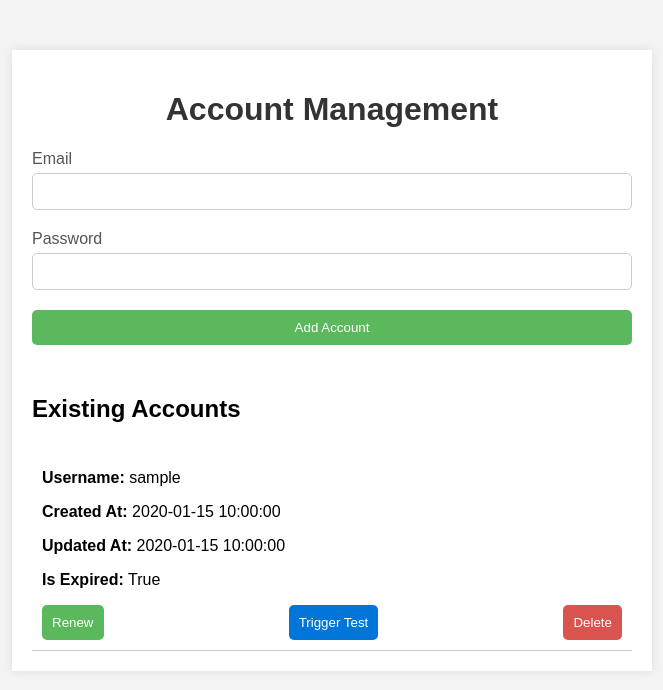
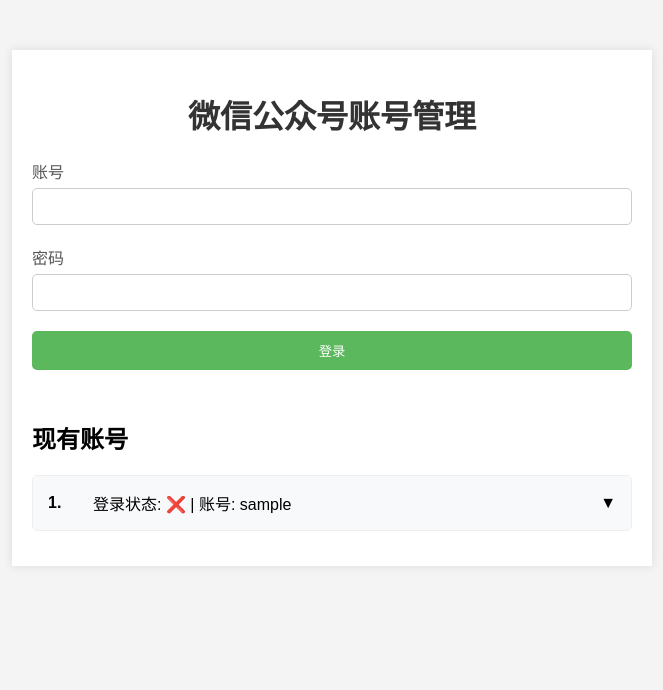
Before and after one commit to TrueRou/deepseek-wechat-automation, a FastAPI app: page / in a window 1280 px wide. Shown: the top 690 px of the page, without its empty margins (308-971 px from the left). Run offline with FastAPI, Linux system fonts and the light colour scheme; tables that the repository leaves empty hold one stand-in row (values such as "Sample post").

Commit message:
🎨 style(templates/index.html): Update HTML and styles for account management page with Chinese localization and UI enhancements

```diff
--- a/templates/index.html
+++ b/templates/index.html
@@ -1,9 +1,9 @@
 <!DOCTYPE html>
 <html lang="en">
 <head>
-    <meta charset="UTF-8" />
-    <meta name="viewport" content="width=device-width, initial-scale=1.0" />
-    <title>Account View and Create Page</title>
+  <meta charset="UTF-8">
+  <meta name="viewport" content="width=device-width, initial-scale=1.0">
+  <title>微信公众号管理后台</title>
   <style>
     body {
       font-family: Arial, sans-serif;
@@ -55,12 +55,35 @@
       margin-top: 30px;
     }
     .account-item {
-        padding: 10px;
-        border-bottom: 1px solid #ccc;
+      margin-bottom: 15px;
+      border: 1px solid #eee;
+      border-radius: 5px;
+    }
+    .account-header {
+      padding: 15px;
+      background: #f8f9fa;
+      cursor: pointer;
+      display: flex;
+      align-items: center;
+    }
+    .account-number {
+      margin-right: 15px;
+      font-weight: bold;
+      min-width: 30px;
+    }
+    .account-content {
+      max-height: 0;
+      overflow: hidden;
+      transition: max-height 0.3s ease-out;
+      padding: 0 15px;
+    }
+    .account-content.active {
+      max-height: 300px;
+      padding: 15px;
     }
     .account-actions {
       display: flex;
-        justify-content: space-between;
+      gap: 10px;
       margin-top: 10px;
     }
     .account-actions .new-post {
@@ -76,83 +99,75 @@
       background: #4cae4c;
     }
     .account-actions .delete {
-        margin-left: auto;
       background: #d9534f;
     }
     .account-actions .delete:hover {
       background: #c9302c;
     }
-      @media (min-width: 768px) {
-        .container {
-          width: 50%;
+    .toggle-icon {
+      margin-left: auto;
+      transition: transform 0.3s ease;
     }
+    .account-header.active .toggle-icon {
+      transform: rotate(180deg);
     }
   </style>
 </head>
 <body>
 <div class="container">
-      <h1>Account Management</h1>
+  <h1>微信公众号账号管理</h1>
   <form action="/accounts/new" method="post">
-        <label for="username">Email</label>
-        <input type="text" id="username" name="username" required />
+    <label for="username">账号</label>
+    <input type="text" id="username" name="username" required>
 
-        <label for="password">Password</label>
-        <input type="password" id="password" name="password" required />
-        <button type="submit">Add Account</button>
+    <label for="password">密码</label>
+    <input type="password" id="password" name="password" required>
+    <button type="submit">登录</button>
   </form>
 
   <div class="account-list">
-        <h2>Existing Accounts</h2>
+    <h2>现有账号</h2>
     {% for account in accounts %}
     <div class="account-item">
-          <p><strong>Username:</strong> {{ account.username }}</p>
-          <p><strong>Created At:</strong> {{ account.created_at }}</p>
-          <p><strong>Updated At:</strong> {{ account.updated_at }}</p>
-          <p><strong>Is Expired:</strong> {{ account.is_expired }}</p>
+      <div class="account-header">
+        <span class="account-number">{{loop.index}}.</span>
+        <span>登录状态: {% if account.is_expired %}❌{% else %}✅{% endif %} | 账号: {{account.username}}</span>
+        <span class="toggle-icon">▼</span>
+      </div>
+      <div class="account-content">
+        <p><strong>Created At:</strong> {{account.created_at}}</p>
+        <p><strong>Updated At:</strong> {{account.updated_at}}</p>
         <div class="account-actions">
           <form action="/accounts/renew" method="post">
-              <input
-                type="hidden"
-                name="uploader"
-                value="{{ account.uploader }}"
-              />
-              <input
-                type="hidden"
-                name="username"
-                value="{{ account.username }}"
-              />
-              <button type="submit" class="renew">Renew</button>
+            <input type="hidden" name="uploader" value="{{account.uploader}}">
+            <input type="hidden" name="username" value="{{account.username}}">
+            <button type="submit" class="renew">更新状态</button>
           </form>
           <form action="/accounts/posts/new" method="post">
-              <input
-                type="hidden"
-                name="uploader"
-                value="{{ account.uploader }}"
-              />
-              <input
-                type="hidden"
-                name="username"
-                value="{{ account.username }}"
-              />
+            <input type="hidden" name="uploader" value="{{account.uploader}}">
+            <input type="hidden" name="username" value="{{account.username}}">
             <button type="submit" class="new-post">Trigger Test</button>
           </form>
           <form action="/accounts/delete" method="post">
-              <input
-                type="hidden"
-                name="uploader"
-                value="{{ account.uploader }}"
-              />
-              <input
-                type="hidden"
-                name="username"
-                value="{{ account.username }}"
-              />
-              <button type="submit" class="delete">Delete</button>
+            <input type="hidden" name="uploader" value="{{account.uploader}}">
+            <input type="hidden" name="username" value="{{account.username}}">
+            <button type="submit" class="delete">删除</button>
           </form>
+        </div>
       </div>
     </div>
     {% endfor %}
   </div>
 </div>
+
+<script>
+  document.querySelectorAll('.account-header').forEach(header => {
+    header.addEventListener('click', () => {
+      header.classList.toggle('active');
+      const content = header.nextElementSibling;
+      content.classList.toggle('active');
+    });
+  });
+</script>
 </body>
 </html>
```
Lines whose indentation alone changed are shown as unchanged.
